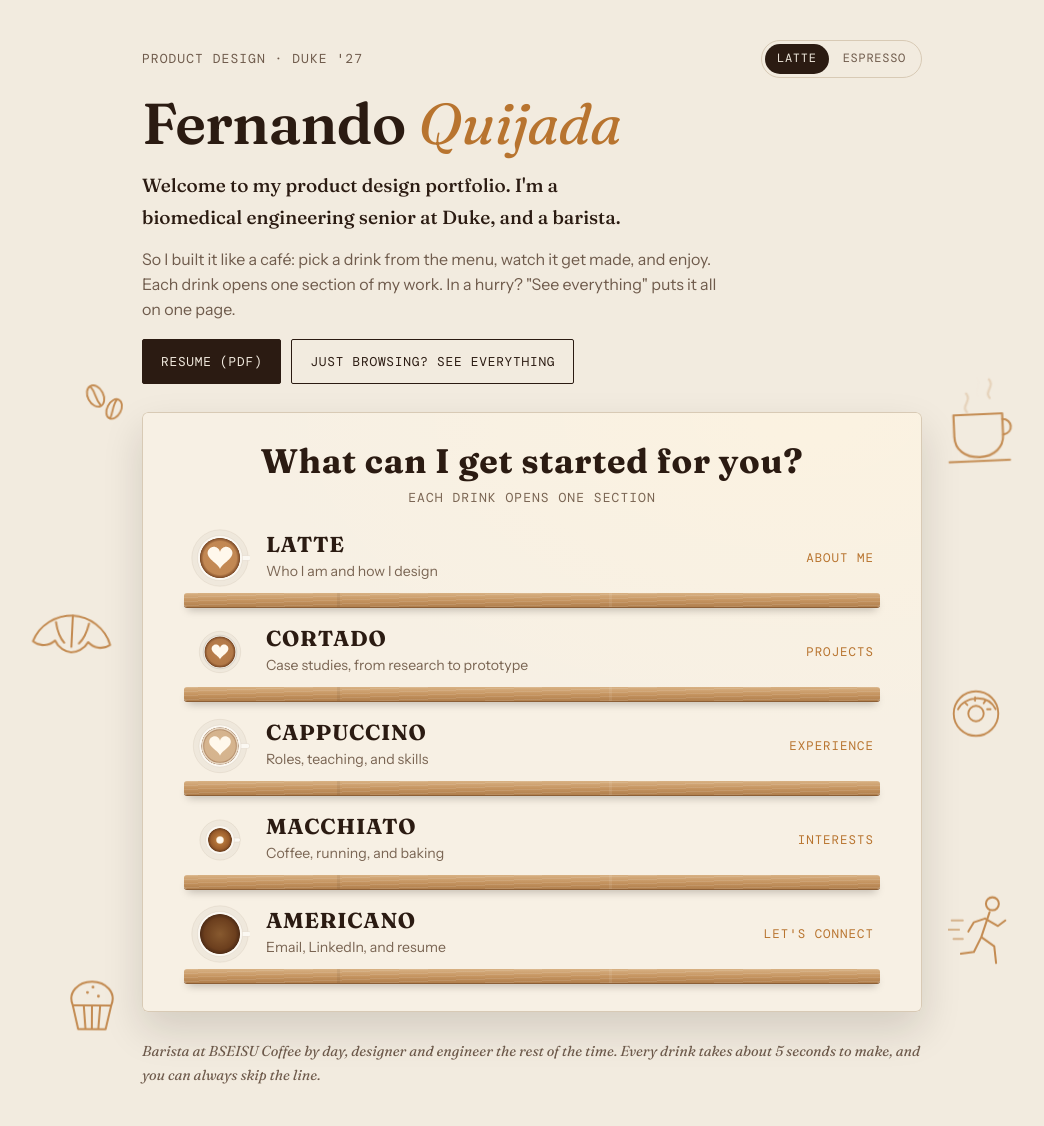
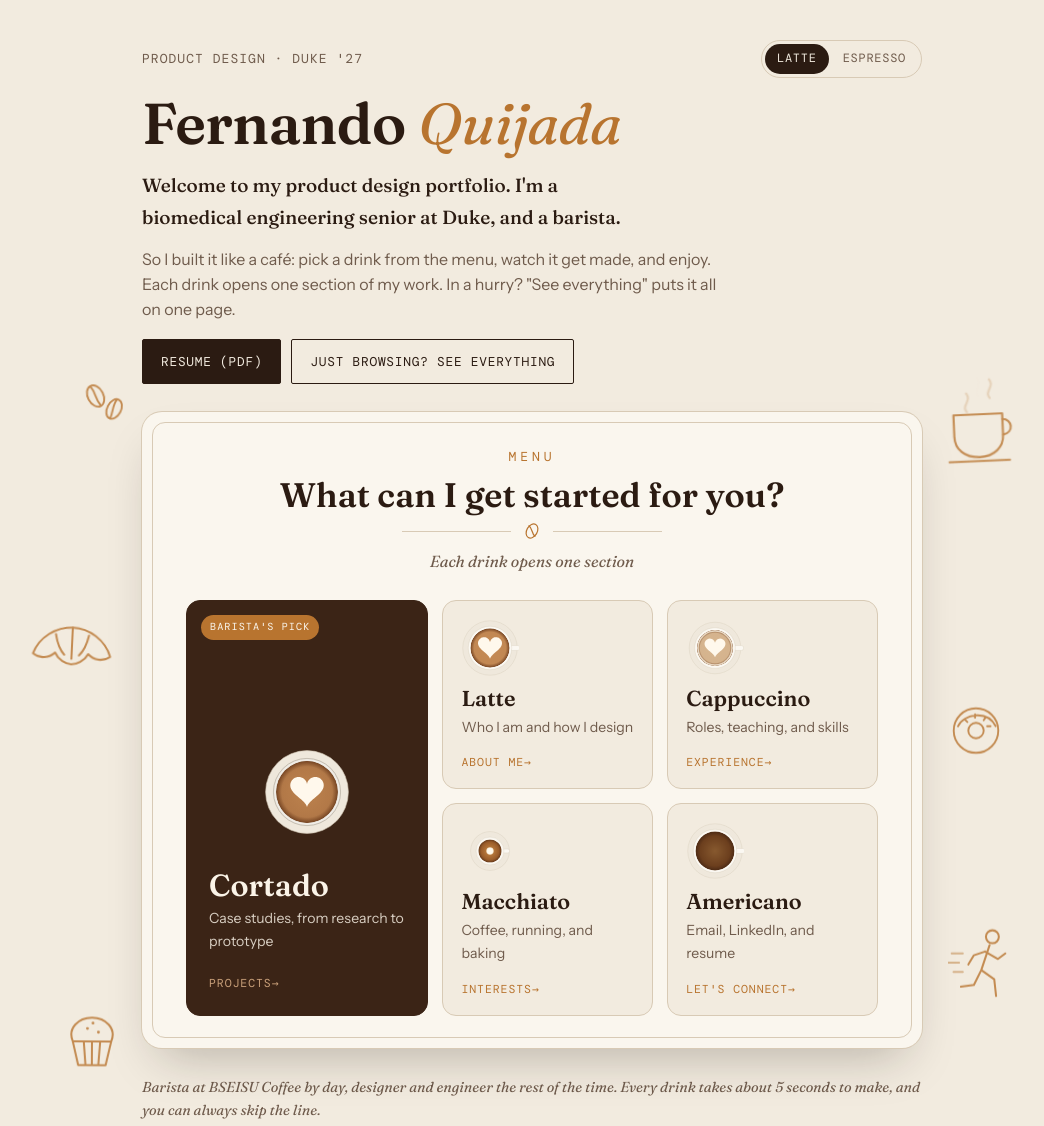
Before and after one commit to fe17-q/design, a plain HTML site: page index.html in a window 1280 px wide. Shown: the whole page, without its empty margins (108-1152 px from the left). Drawn offline with nearby package versions, Linux system fonts and the light colour scheme.

Commit message:
Menu: replace wooden planks with a printed café menu card
Drinks become tiles; Cortado (projects) is a featured espresso tile
marked Barista's pick. Floating doodles stay.

Co-Authored-By: Claude Opus 5.5 <noreply@anthropic.com>
Claude-Session: https://claude.ai/code/session_018WqZ56rTA6UGxJvzRTf1qz

```diff
--- a/assets/css/style.css
+++ b/assets/css/style.css
@@ -643,45 +643,94 @@ html.brewing, html.brewing body { overflow: hidden; }
 .menu-intro { max-width: 54ch; color: var(--muted); line-height: 1.55; }
 
 /* =========================================================
-   Menu v2: wooden plank wall menu with floating doodles
+   Menu v2: printed café menu card with floating doodles
    ========================================================= */
-:root { --wall-glow: rgba(255, 244, 222, .55); --wall: #f7f0e4; --wall-ink: #2b1b12; --wall-muted: #7a6553; --wood-a: #d8b183; --wood-b: #c4935f; --wood-c: #b07f4d; --wood-edge: #8c5f36; }
-@media (prefers-color-scheme: dark) { :root:not([data-theme="light"]) { --wall-glow: rgba(226, 168, 98, .05); --wall: #20170f; --wall-ink: #f3e9da; --wall-muted: #b9a28b; --wood-a: #8a6240; --wood-b: #73502f; --wood-c: #5f4127; --wood-edge: #3e2a19; } }
-:root[data-theme="dark"] { --wall-glow: rgba(226, 168, 98, .05); --wall: #20170f; --wall-ink: #f3e9da; --wall-muted: #b9a28b; --wood-a: #8a6240; --wood-b: #73502f; --wood-c: #5f4127; --wood-edge: #3e2a19; }
-
 .menu-view { overflow-x: clip; }
 .menu-stage { position: relative; }
-.board-card.planks {
+.board-card.menu-card {
   position: relative; z-index: 1;
-  background:
-    radial-gradient(120% 90% at 85% 0%, var(--wall-glow), transparent 60%),
-    var(--wall);
-  color: var(--wall-ink);
-  box-shadow: inset 0 0 0 1px var(--line), 0 18px 40px rgba(29, 20, 15, .14);
-  padding: 30px clamp(20px, 5vw, 48px) 26px;
+  background: var(--card); color: var(--ink);
+  border-radius: 20px;
+  padding: 34px clamp(18px, 4.5vw, 44px) 32px;
+  box-shadow: 0 0 0 1px var(--line), 0 24px 50px -18px rgba(29, 20, 15, .28);
 }
-.board-card.planks .board-card-head { align-items: center; text-align: center; margin-bottom: 8px; }
-.board-card.planks h2 { font-style: normal; font-weight: 700; letter-spacing: .02em; }
-.board-card.planks .label { color: var(--wall-muted); }
-.planks .drinks li + li { border-top: 0; }
-.planks .drinks li { position: relative; padding-bottom: 14px; }
-/* the wooden stick each drink sits on */
-.planks .drinks li::after {
-  content: ""; position: absolute; left: -6px; right: -6px; bottom: 3px; height: 14px; border-radius: 3px;
-  background:
-    repeating-linear-gradient(90deg, transparent 0 22%, rgba(0,0,0,.06) 22% 22.4%, transparent 22.4% 61%, rgba(255,255,255,.08) 61% 61.5%, transparent 61.5% 100%),
-    repeating-linear-gradient(178deg, rgba(255,255,255,.10) 0 1px, transparent 1px 4px),
-    linear-gradient(180deg, var(--wood-a), var(--wood-b) 55%, var(--wood-c));
-  box-shadow: 0 1px 0 var(--wood-edge), 0 6px 8px -4px rgba(29, 20, 15, .35);
-  pointer-events: none;
+/* thin inner border, like a printed menu */
+.board-card.menu-card::before {
+  content: ""; position: absolute; inset: 10px; border: 1px solid var(--line); border-radius: 13px; pointer-events: none;
 }
-.planks .drink { color: var(--wall-ink); padding-block: 12px 8px; }
-.planks .drink:hover, .planks .drink:focus-visible { background: transparent; color: var(--wall-ink); }
-.planks .drink:hover .drink-name { color: var(--crema); }
-.planks .drink-name { font-weight: 800; text-transform: uppercase; letter-spacing: .03em; font-size: 1.35rem; transition: color .2s ease; }
-.planks .drink-desc { color: var(--wall-muted); }
-.planks .drink-dots { border-bottom-color: transparent !important; }
-.planks .drink-section { color: var(--crema); }
+.menu-card .board-card-head { align-items: center; text-align: center; gap: 8px; margin-bottom: 26px; }
+.menu-card .board-card-head .label { color: var(--crema); letter-spacing: .3em; }
+.menu-card h2 { font-style: normal; font-weight: 600; color: var(--ink); }
+.menu-card .mc-sub { margin: 0; color: var(--muted); font-family: var(--f-display); font-style: italic; }
+.mc-rule { display: flex; align-items: center; gap: 12px; width: min(260px, 70%); color: var(--crema); }
+.mc-rule::before, .mc-rule::after { content: ""; flex: 1; border-top: 1px solid var(--line); }
+.mc-rule svg { width: 18px; height: 18px; fill: none; stroke: currentColor; stroke-width: 1.6; stroke-linecap: round; }
+
+.menu-card .drinks {
+  display: grid; gap: 14px;
+  grid-template-columns: 1.15fr 1fr 1fr; grid-template-rows: auto auto;
+}
+.menu-card .drinks li + li { border-top: 0; }
+.menu-card .drinks li { display: flex; }
+.menu-card .drinks li.mc-pick { grid-row: span 2; }
+.menu-card .drink {
+  position: relative; flex: 1; margin: 0;
+  display: flex; flex-direction: column; align-items: flex-start; gap: 10px;
+  padding: 18px 18px 16px; border-radius: 14px;
+  border: 1px solid var(--line); background: var(--paper); color: var(--ink);
+  transition: transform .25s ease, border-color .2s ease, box-shadow .25s ease, background-color .2s ease;
+}
+.menu-card .drink:hover, .menu-card .drink:focus-visible {
+  color: var(--ink); background: var(--paper); border-color: var(--crema);
+  transform: translateY(-3px); box-shadow: 0 12px 22px -14px rgba(29, 20, 15, .45);
+}
+.menu-card .drink-icon { width: 58px; height: 58px; }
+.menu-card .drink-text { gap: 4px; }
+.menu-card .drink-name { font-size: 1.35rem; }
+.menu-card .drink-desc { color: var(--muted); }
+.menu-card .drink-section { margin-top: auto; padding-top: 4px; font-size: .72rem; color: var(--crema); }
+.menu-card .drink-section::after { content: " →"; display: inline-block; transition: transform .2s ease; }
+.menu-card .drink:hover .drink-section::after { transform: translateX(4px); }
+.menu-card .drink-dots { display: none !important; }
+
+/* the featured drink: a dark espresso tile */
+.menu-card .mc-pick .drink {
+  background: var(--espresso); border-color: var(--espresso); color: var(--foam);
+  justify-content: flex-end; padding: 22px;
+}
+.menu-card .mc-pick .drink:hover, .menu-card .mc-pick .drink:focus-visible { background: var(--espresso); color: var(--foam); border-color: var(--crema); }
+.menu-card .mc-pick .drink-icon { width: 120px; height: 120px; margin-block: auto 6px; align-self: center; }
+.menu-card .mc-pick .drink-name { font-size: 1.9rem; }
+.menu-card .mc-pick .drink-desc { color: var(--foam); opacity: .82; }
+.menu-card .mc-pick .drink-section { color: var(--milk); margin-top: 6px; }
+.drink-badge {
+  position: absolute; top: 14px; left: 14px;
+  font-family: var(--f-mono); font-size: .64rem; letter-spacing: .1em; text-transform: uppercase;
+  padding: 4px 9px; border-radius: 999px; background: var(--crema); color: var(--card);
+}
+:root[data-theme="dark"] .drink-badge { color: #20170f; }
+@media (prefers-color-scheme: dark) { :root:not([data-theme="light"]) .drink-badge { color: #20170f; } }
+
+/* tablet: featured tile on top, the rest two by two */
+@media (max-width: 760px) {
+  .menu-card .drinks { grid-template-columns: 1fr 1fr; }
+  .menu-card .drinks li.mc-pick { grid-row: auto; grid-column: 1 / -1; }
+  .menu-card .mc-pick .drink { display: grid; grid-template-columns: 96px minmax(0, 1fr); align-items: center; column-gap: 18px; padding-top: 44px; }
+  .menu-card .mc-pick .drink-icon { width: 96px; height: 96px; margin: 0; grid-row: span 2; }
+  .menu-card .mc-pick .drink-section { grid-column: 2; }
+}
+/* phone: one column of rows */
+@media (max-width: 480px) {
+  .board-card.menu-card { padding-inline: 16px; }
+  .menu-card .drinks { grid-template-columns: 1fr; gap: 10px; }
+  .menu-card .drink { display: grid; grid-template-columns: 48px minmax(0, 1fr); align-items: center; column-gap: 14px; row-gap: 2px; padding: 14px; }
+  .menu-card .drink-icon { width: 48px; height: 48px; grid-row: span 2; }
+  .menu-card .drink-section { grid-column: 2; margin: 0; }
+  .menu-card .mc-pick .drink { grid-template-columns: 72px minmax(0, 1fr); padding: 40px 16px 16px; }
+  .menu-card .mc-pick .drink-icon { width: 72px; height: 72px; }
+  .menu-card .mc-pick .drink-name { font-size: 1.55rem; }
+}
+@media (prefers-reduced-motion: reduce) { .menu-card .drink, .menu-card .drink-section::after { transition: none; } .menu-card .drink:hover { transform: none; } }
 
 /* floating doodles around the menu */
 .doodles { position: absolute; inset: 0; pointer-events: none; z-index: 0; }
--- a/index.html
+++ b/index.html
@@ -53,40 +53,38 @@
         <svg class="doodle d-beans" viewBox="0 0 60 50"><ellipse cx="20" cy="18" rx="9" ry="13" transform="rotate(-30 20 18)"/><path d="M14 8c6 6 6 14 12 20"/><ellipse cx="42" cy="32" rx="8" ry="12" transform="rotate(25 42 32)"/><path d="M45 21c-5 6-4 14-7 22"/></svg>
         <svg class="doodle d-donut" viewBox="0 0 70 70"><circle cx="35" cy="35" r="26"/><circle cx="35" cy="35" r="9"/><path d="M14 30c6-14 34-20 44 0M22 22l3 3M34 16v4M46 20l-2 3M52 30h-4"/></svg>
       </div>
-      <section class="board-card planks" aria-labelledby="order-h">
+      <section class="board-card menu-card" aria-labelledby="order-h">
         <div class="board-card-head">
+          <p class="label">Menu</p>
           <h2 id="order-h">What can I get started for you?</h2>
-          <p class="label">Each drink opens one section</p>
+          <span class="mc-rule" aria-hidden="true"><svg viewBox="0 0 24 24"><ellipse cx="12" cy="12" rx="7" ry="10" transform="rotate(30 12 12)"/><path d="M8 5c5 4 3 10 8 14"/></svg></span>
+          <p class="mc-sub">Each drink opens one section</p>
         </div>
         <ul class="drinks">
+          <li class="mc-pick"><a class="drink" href="#projects" data-order="projects">
+            <span class="drink-badge">Barista's pick</span>
+            <span class="drink-icon" data-icon="projects"></span>
+            <span class="drink-text"><span class="drink-name">Cortado</span><span class="drink-desc">Case studies, from research to prototype</span></span>
+            <span class="drink-section">Projects</span>
+          </a></li>
           <li><a class="drink" href="#about" data-order="about">
             <span class="drink-icon" data-icon="about"></span>
             <span class="drink-text"><span class="drink-name">Latte</span><span class="drink-desc">Who I am and how I design</span></span>
-            <span class="drink-dots" aria-hidden="true"></span>
             <span class="drink-section">About me</span>
-          </a></li>
-          <li><a class="drink" href="#projects" data-order="projects">
-            <span class="drink-icon" data-icon="projects"></span>
-            <span class="drink-text"><span class="drink-name">Cortado</span><span class="drink-desc">Case studies, from research to prototype</span></span>
-            <span class="drink-dots" aria-hidden="true"></span>
-            <span class="drink-section">Projects</span>
           </a></li>
           <li><a class="drink" href="#experience" data-order="experience">
             <span class="drink-icon" data-icon="experience"></span>
             <span class="drink-text"><span class="drink-name">Cappuccino</span><span class="drink-desc">Roles, teaching, and skills</span></span>
-            <span class="drink-dots" aria-hidden="true"></span>
             <span class="drink-section">Experience</span>
           </a></li>
           <li><a class="drink" href="#interests" data-order="interests">
             <span class="drink-icon" data-icon="interests"></span>
             <span class="drink-text"><span class="drink-name">Macchiato</span><span class="drink-desc">Coffee, running, and baking</span></span>
-            <span class="drink-dots" aria-hidden="true"></span>
             <span class="drink-section">Interests</span>
           </a></li>
           <li><a class="drink" href="#connect" data-order="connect">
             <span class="drink-icon" data-icon="connect"></span>
             <span class="drink-text"><span class="drink-name">Americano</span><span class="drink-desc">Email, LinkedIn, and resume</span></span>
-            <span class="drink-dots" aria-hidden="true"></span>
             <span class="drink-section">Let's connect</span>
           </a></li>
         </ul>
```
